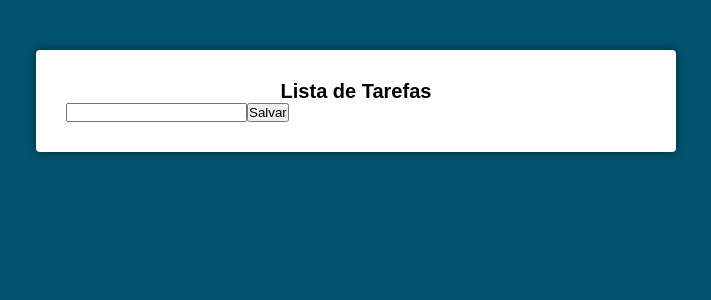
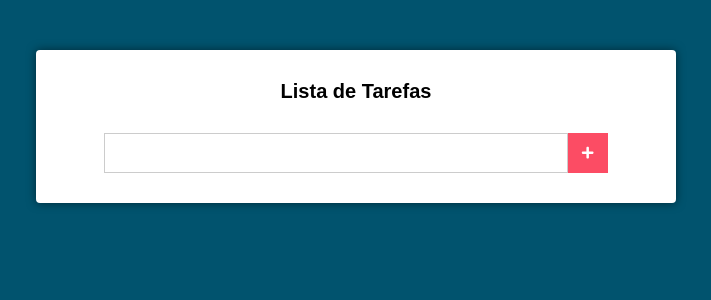
Before and after one commit to DuduPOG/Typescript-pratica, a React (Create React App) app in the folder ReactCursoJS/listatarefas/: page / in a window 1280 px wide. Shown: the top 300 px of the page, without its empty margins (284-995 px from the left). Built offline with nearby package versions, Linux system fonts and the light colour scheme.

Commit message:
feat: adicionando ícones padrão react e estilizando form

```diff
--- a/ReactCursoJS/listatarefas/package.json
+++ b/ReactCursoJS/listatarefas/package.json
@@ -9,6 +9,7 @@
     "@testing-library/user-event": "^13.5.0",
     "react": "^19.2.5",
     "react-dom": "^19.2.5",
+    "react-icons": "^5.6.0",
     "react-scripts": "5.0.1",
     "web-vitals": "^2.1.4"
   },
--- a/ReactCursoJS/listatarefas/src/components/Main.css
+++ b/ReactCursoJS/listatarefas/src/components/Main.css
@@ -11,3 +11,34 @@
   font-size: 20px;
   text-align: center;
 }
+
+.form {
+  margin-top: 30px;
+  display: flex;
+  align-items: center;
+  justify-content: center;
+}
+
+.form input[type="text"] {
+  height: 40px;
+  padding: 0 20px;
+  font-size: 20px;
+  border: 1px solid #ccc;
+  min-width: 80%;
+}
+
+.form button[type="submit"] {
+  border: none;
+  height: 40px;
+  width: 40px;
+  background-color: #FC4C64;
+  color: white;
+  display: flex;
+  align-items: center;
+  justify-content: center;
+}
+
+.form button[type="submit"]:hover {
+  background-color: #1AC4DB;
+  color: #FC4C64;
+}
--- a/ReactCursoJS/listatarefas/src/components/Main.js
+++ b/ReactCursoJS/listatarefas/src/components/Main.js
@@ -1,5 +1,7 @@
 import React, { Component } from "react";
 import './Main.css';
+// Form
+import { FaPlus } from 'react-icons/fa';
 
 export default class Main extends Component {
 
@@ -14,14 +16,21 @@
   }
 
   render() {
-    //const { novaTarefa } = this.state;
+    const { novaTarefa } = this.state;
     return (
       <div className="main">
-        <h1>Lista de Tarefas</h1>
+        <h1>Lista de Tarefas {  }</h1>
 
-        <form action='#'>
-          <input type="text" onChange={this.handleChance} />
-          <button type="submit" >Salvar</button>
+        <form action='#' className="form">
+          <input
+            type="text"
+            onChange={this.handleChance}
+            value={ novaTarefa }
+          />
+          <button type="submit" >
+            <FaPlus />
+          </button>
+
         </form>
       </div>
     );
```
Also changed, not shown: 1 other file (tests, documents, lock files or other folders).
